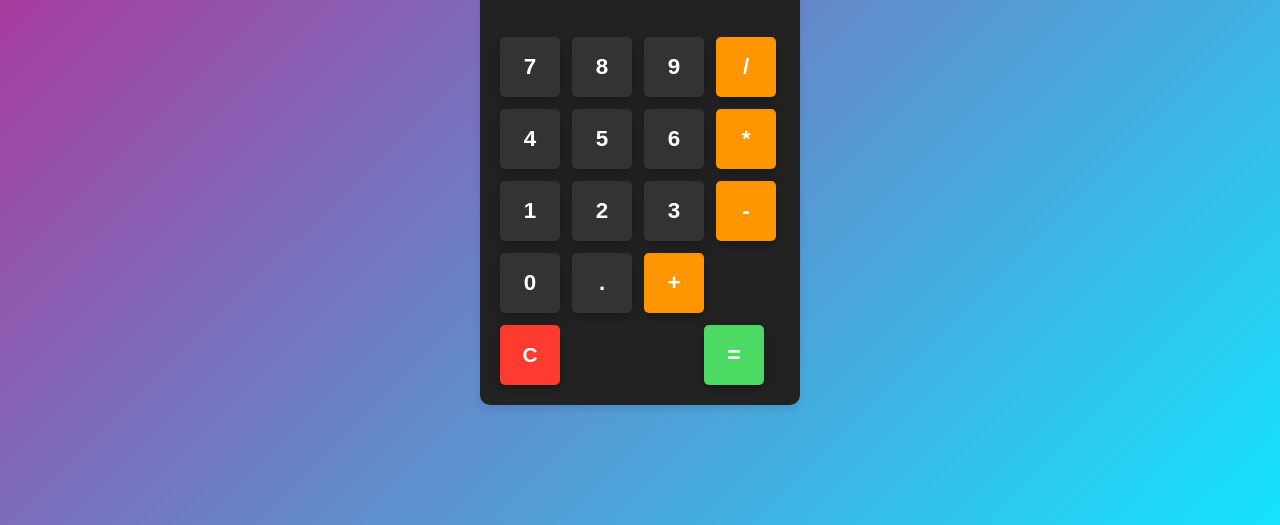
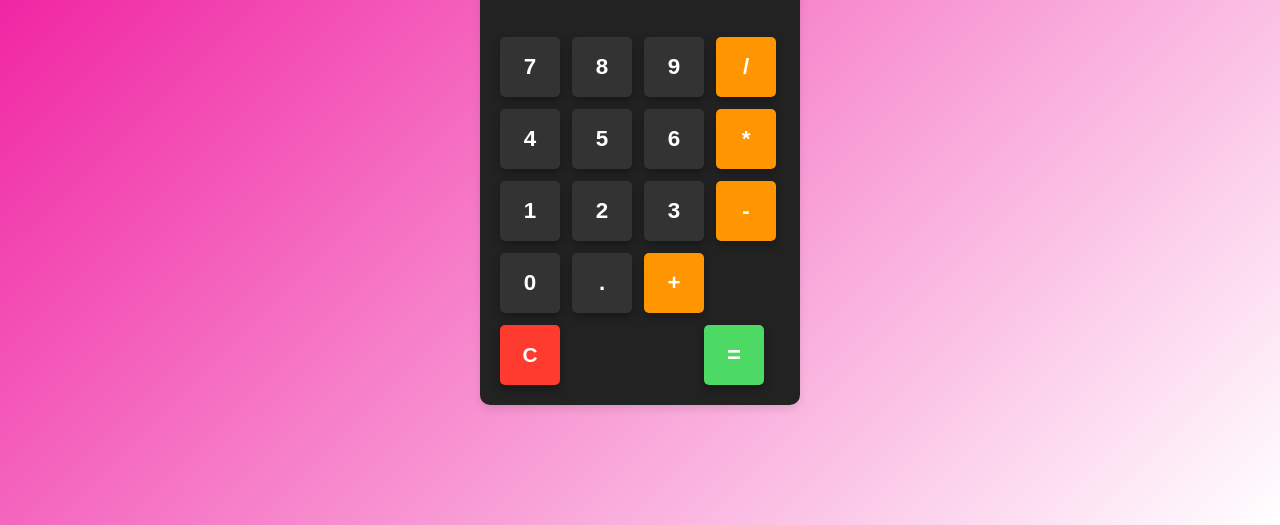
Before and after one commit to DanielEmmanuel2610/Simple_Calculator, a plain HTML site: page index.html in a window 1280 px wide. Shown: the part 275-800 px from the top of the page. Drawn offline with Linux system fonts and the light colour scheme.

Commit message:
fixed some colours

```diff
--- a/style.css
+++ b/style.css
@@ -9,7 +9,7 @@ body {
   justify-content: center;
   align-items: center;
   min-height: 100vh;
-  background: linear-gradient(135deg, #be2290, #14e4ff);
+  background: linear-gradient(135deg, #ee0595, #ffffff);
   font-family: "Segoe UI", Tahoma, Geneva, Verdana, sans-serif;
 }
 .calculator {
```
